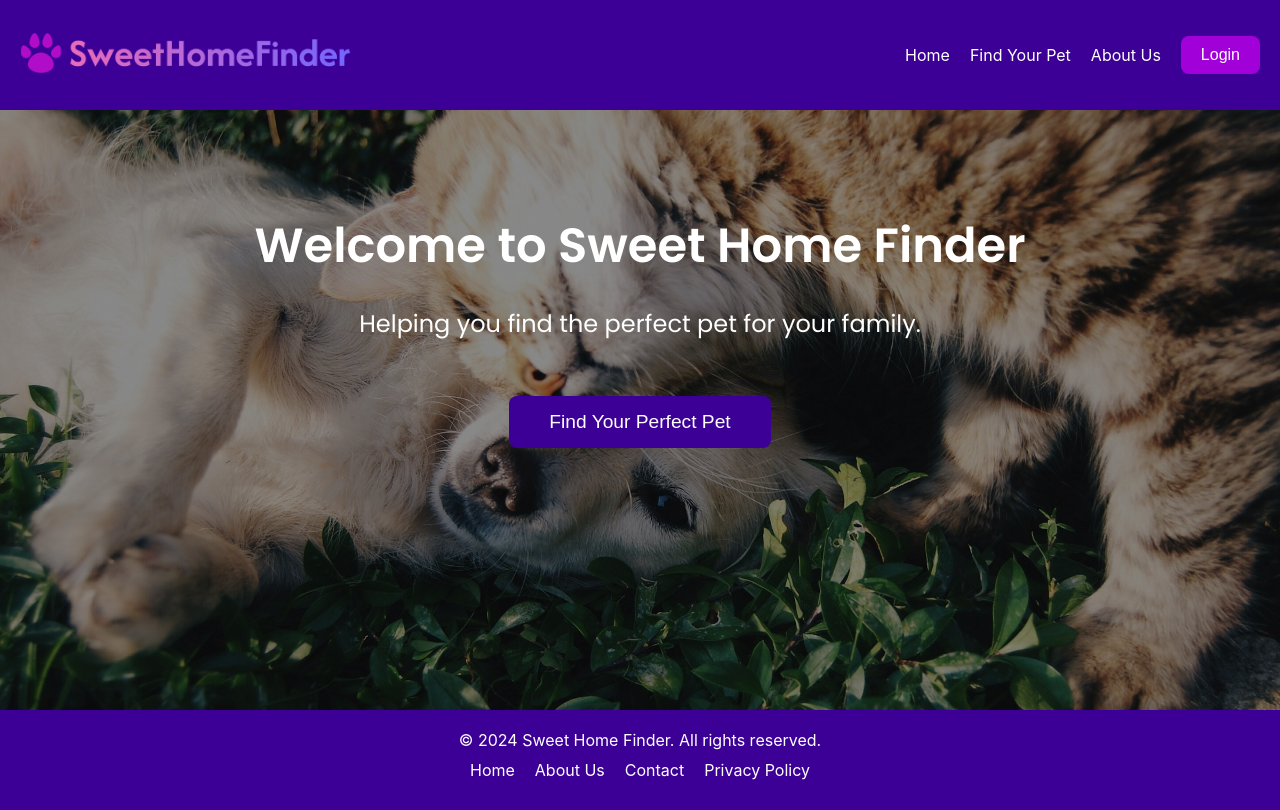
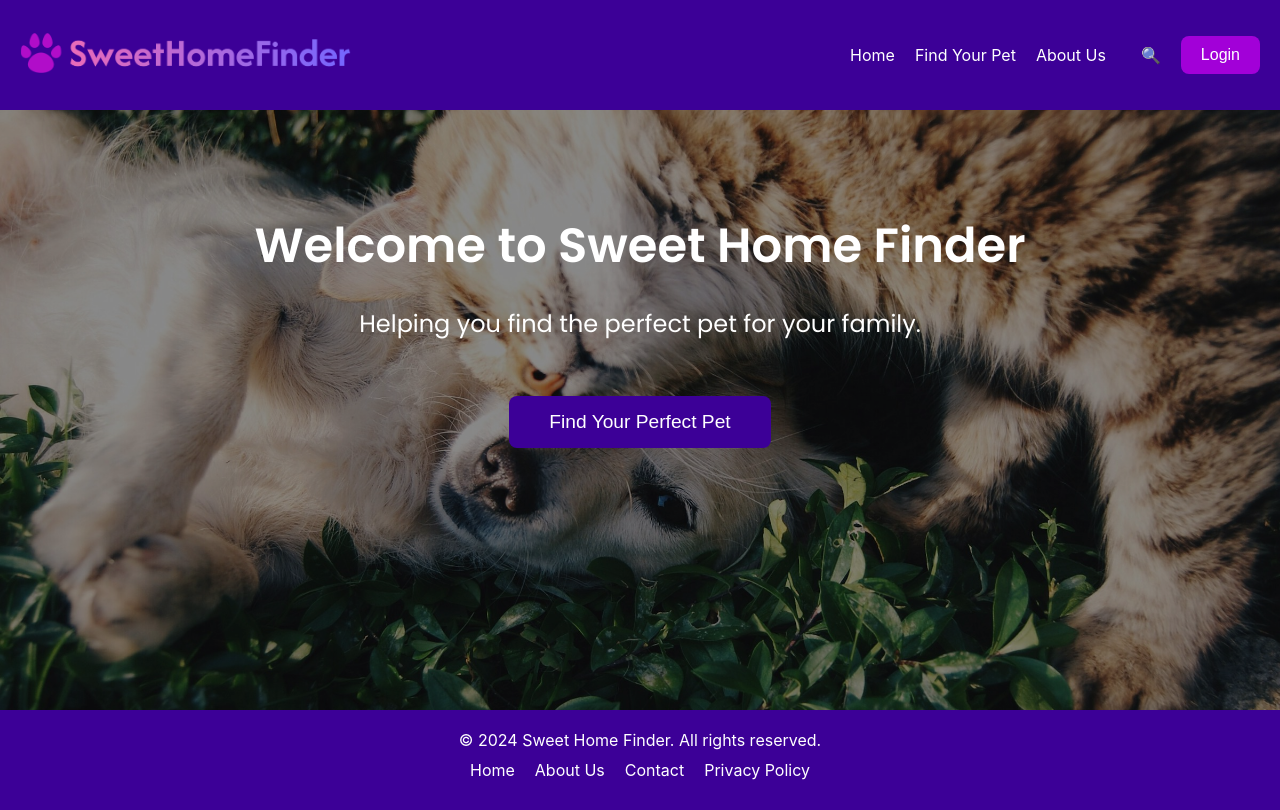
Before and after one commit to javud/sweethomefinder, a React (Create React App) app in the folder sweetHomeFinder/frontend/: page / in a window 1280 px wide. Built offline with nearby package versions, Linux system fonts and the light colour scheme; no server answers.

Commit message:
search button added

```diff
--- a/sweetHomeFinder/frontend/src/components/navBar.js
+++ b/sweetHomeFinder/frontend/src/components/navBar.js
@@ -1,10 +1,13 @@
-// src/components/navBar.js
-
-import React, { useState } from 'react';
-import { Link } from 'react-router-dom';
-import { SignedIn, SignedOut, SignInButton, UserButton } from '@clerk/clerk-react';
-import logo from '../assets/logo-no-background.png';
-import '../styles/navBar.scss';
+import React, { useState } from "react";
+import { Link } from "react-router-dom";
+import {
+  SignedIn,
+  SignedOut,
+  SignInButton,
+  UserButton,
+} from "@clerk/clerk-react";
+import logo from "../assets/logo-no-background.png";
+import "../styles/navBar.scss";
 
 function NavBar() {
   const [isOpen, setIsOpen] = useState(false);
@@ -21,17 +24,44 @@ function NavBar() {
         </div>
 
         {/* Hamburger menu icon */}
-        <div className={`menu-btn ${isOpen ? 'close' : ''}`} onClick={toggleMenu}>
+        <div
+          className={`menu-btn ${isOpen ? "close" : ""}`}
+          onClick={toggleMenu}
+        >
           <div className="btn-line"></div>
           <div className="btn-line"></div>
           <div className="btn-line"></div>
         </div>
 
         {/* Dropdown menu */}
-        <ul className={`navbar-links ${isOpen ? 'show' : 'hide'}`}>
-          <li><Link to="/" onClick={toggleMenu}>Home</Link></li>
-          <li><Link to="/quiz" onClick={toggleMenu}>Find Your Pet</Link></li>
-          <li><Link to="/about-us" onClick={toggleMenu}>About Us</Link></li>
+        <ul className={`navbar-links ${isOpen ? "show" : "hide"}`}>
+          <li>
+            <Link to="/" onClick={toggleMenu}>
+              Home
+            </Link>
+          </li>
+          <li>
+            <Link to="/quiz" onClick={toggleMenu}>
+              Find Your Pet
+            </Link>
+          </li>
+          <li>
+            <Link to="/about-us" onClick={toggleMenu}>
+              About Us
+            </Link>
+          </li>
+
+          {/* Search Button */}
+          <li>
+            <button className="search-button">
+              <input
+                type="text"
+                placeholder="Search"
+                className="search-input"
+              />
+              <span className="search-icon">🔍</span>
+            </button>
+          </li>
 
           {/* Signed-out users see the custom styled SignIn button */}
           <SignedOut>
@@ -44,7 +74,9 @@ function NavBar() {
 
           {/* Signed-in users see their UserButton (profile management) */}
           <SignedIn>
-            <li><UserButton /></li>
+            <li>
+              <UserButton />
+            </li>
           </SignedIn>
         </ul>
       </div>
--- a/sweetHomeFinder/frontend/src/styles/navBar.scss
+++ b/sweetHomeFinder/frontend/src/styles/navBar.scss
@@ -157,3 +157,38 @@ $button-bg-color: $cta-hover-color;
     }
   }
 }
+
+.search-button {
+  display: flex;
+  align-items: center;
+  background: transparent; /* Match the background with the navbar */
+  border: none;
+  color: white; /* Match link color */
+  padding: 0;
+  font-size: 16px; /* Match link font size */
+  cursor: pointer;
+}
+
+.search-input {
+  background: transparent;
+  border: none;
+  color: white; /* Same as other links */
+  font-size: 16px;
+  outline: none;
+  padding-left: 8px;
+  width: 0;
+  transition: width 0.3s ease;
+  opacity: 0;
+}
+
+.search-button:hover .search-input {
+  width: 100px; /* Expand width on hover */
+  opacity: 1;
+  border-bottom: 1px solid white; /* Optional underline */
+}
+
+.search-icon {
+  color: white; /* Match with link color */
+  font-size: 16px;
+  margin-left: 5px;
+}
```
